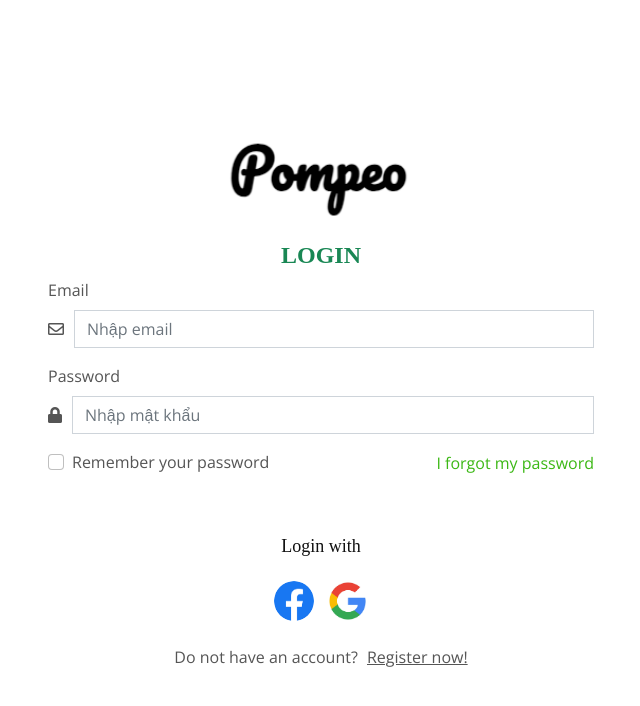
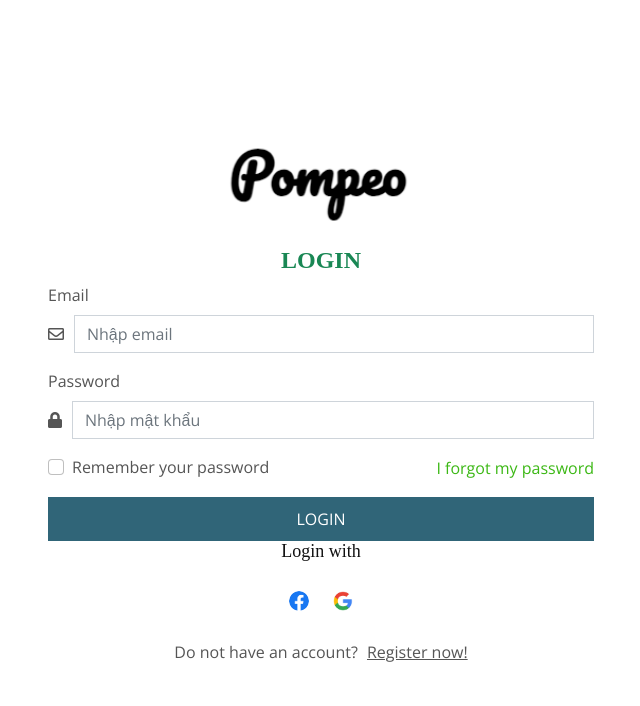
Before and after one commit to Phtouyn/BTLThietkeWeb, a plain HTML site: page login.html in a window 1280 px wide. Shown: the whole page, without its empty margins (319-959 px from the left). Drawn offline with nearby package versions, Linux system fonts and the light colour scheme.

Commit message:
Update login.css

```diff
--- a/css/login.css
+++ b/css/login.css
@@ -41,9 +41,11 @@
     width: 100%;
     padding: 10px;
     font-size: 16px;
-    background-color: var(--primary-color); /* Sử dụng màu sắc từ style.css */
+    background-color: #306578;
+    ; /* Sử dụng màu sắc từ style.css */
     border: none;
     color: #fff;
+    cursor: pointer; /* Thêm con trỏ để hiển thị khi di chuột qua nút */
 }
 
 .btn-primary:hover {
@@ -61,8 +63,9 @@
 }
 
 .social-network img {
-    width: 40px; /* Chỉnh kích thước logo Facebook và Google */
-    height: 40px;
+    width: 30px; /* Chỉnh kích thước logo Facebook và Google */
+    height: 30px;
+    padding: 5px; /* Thêm khoảng cách xung quanh biểu tượng nếu cần */
 }
 
 .title {
```
